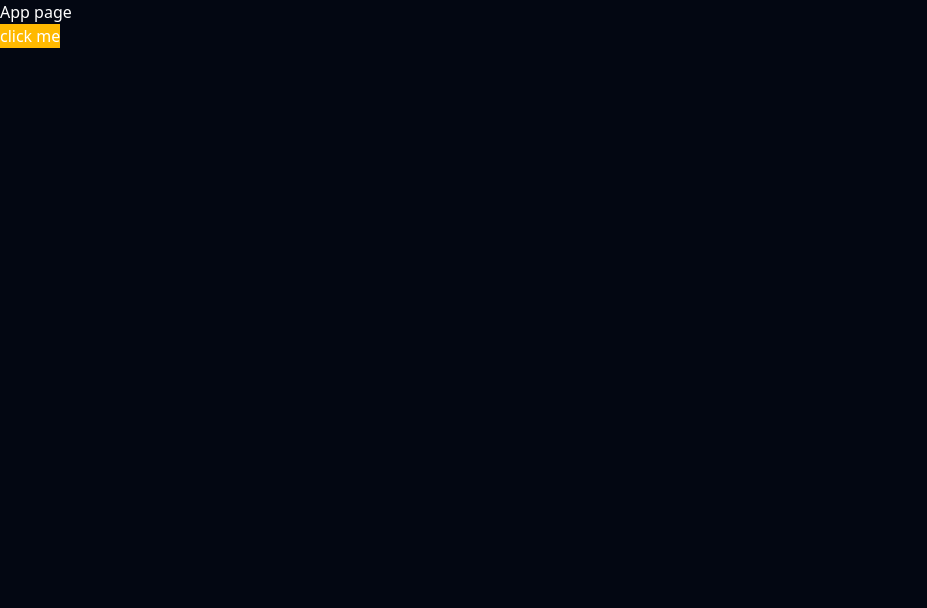
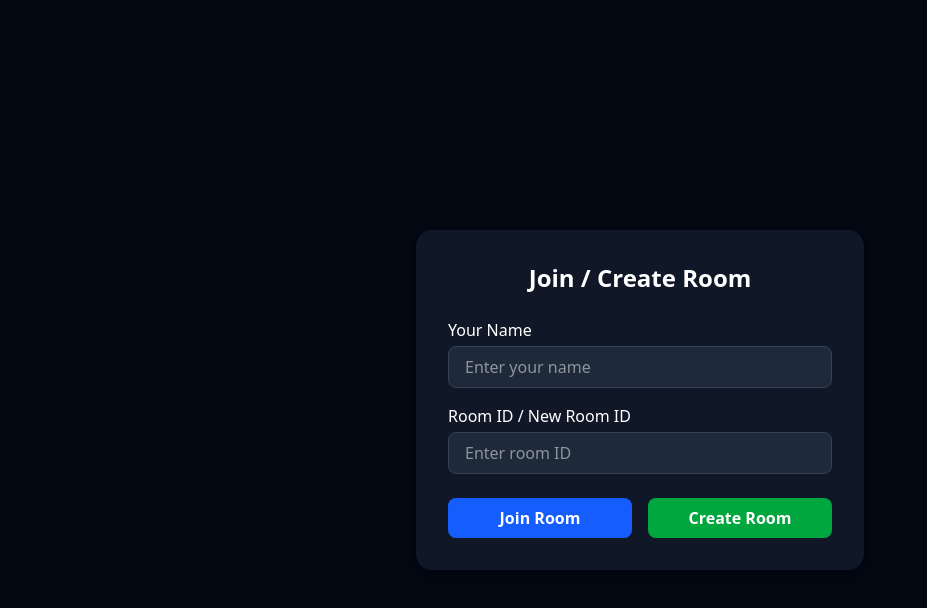
Before and after one commit to alaaSnayel/chatapp, a React (Vite) app in the folder chat-app-frontend/: page / in a window 1280 px wide. Shown: the top 608 px of the page, without its empty margins (0-927 px from the left). Built offline with nearby package versions, Linux system fonts and the light colour scheme.

Commit message:
Frontend: add Join/Create Room form UI

```diff
--- a/chat-app-frontend/src/App.jsx
+++ b/chat-app-frontend/src/App.jsx
@@ -1,19 +1,10 @@
 // import "./App.css";
-
-import toast from "react-hot-toast";
+import JoinCreateChat from "./components/JoinCreateChat";
 
 function App() {
   return (
     <div className="">
-      <h1>App page</h1>
-      <button
-        className=" bg-amber-400"
-        onClick={() => {
-          toast.success("dsfsfe");
-        }}
-      >
-        click me
-      </button>
+      <JoinCreateChat />
     </div>
   );
 }
--- /dev/null
+++ b/chat-app-frontend/src/components/JoinCreateChat.jsx
@@ -0,0 +1,51 @@
+import React from "react";
+
+const JoinCreateChat = () => {
+  return (
+    <div className="flex items-center justify-center h-screen bg-white text-gray-800 dark:bg-gray-950 dark:text-white">
+      <div className="w-full max-w-md bg-gray-100 dark:bg-gray-900 p-8 rounded-2xl shadow-md">
+        <h1 className="text-2xl font-semibold text-center mb-6">
+          Join / Create Room
+        </h1>
+
+        {/* Name */}
+        <div className="mb-4">
+          <label className="block mb-1 font-medium" htmlFor="name">
+            Your Name
+          </label>
+          <input
+            id="name"
+            type="text"
+            placeholder="Enter your name"
+            className="w-full px-4 py-2 rounded-lg border border-gray-300 dark:border-gray-700 bg-white dark:bg-gray-800 focus:outline-none focus:ring-2 focus:ring-blue-500"
+          />
+        </div>
+
+        {/* Room ID */}
+        <div className="mb-6">
+          <label className="block mb-1 font-medium" htmlFor="roomId">
+            Room ID / New Room ID
+          </label>
+          <input
+            id="roomId"
+            type="text"
+            placeholder="Enter room ID"
+            className="w-full px-4 py-2 rounded-lg border border-gray-300 dark:border-gray-700 bg-white dark:bg-gray-800 focus:outline-none focus:ring-2 focus:ring-blue-500"
+          />
+        </div>
+
+        {/* Buttons */}
+        <div className="flex justify-center gap-4 mt-6">
+          <button className="w-1/2 cursor-pointer bg-blue-600 hover:bg-blue-700 text-white font-semibold py-2 px-4 rounded-lg transition">
+            Join Room
+          </button>
+          <button className="w-1/2 cursor-pointer bg-green-600 hover:bg-green-700 text-white font-semibold py-2 px-4 rounded-lg transition">
+            Create Room
+          </button>
+        </div>
+      </div>
+    </div>
+  );
+};
+
+export default JoinCreateChat;
```
